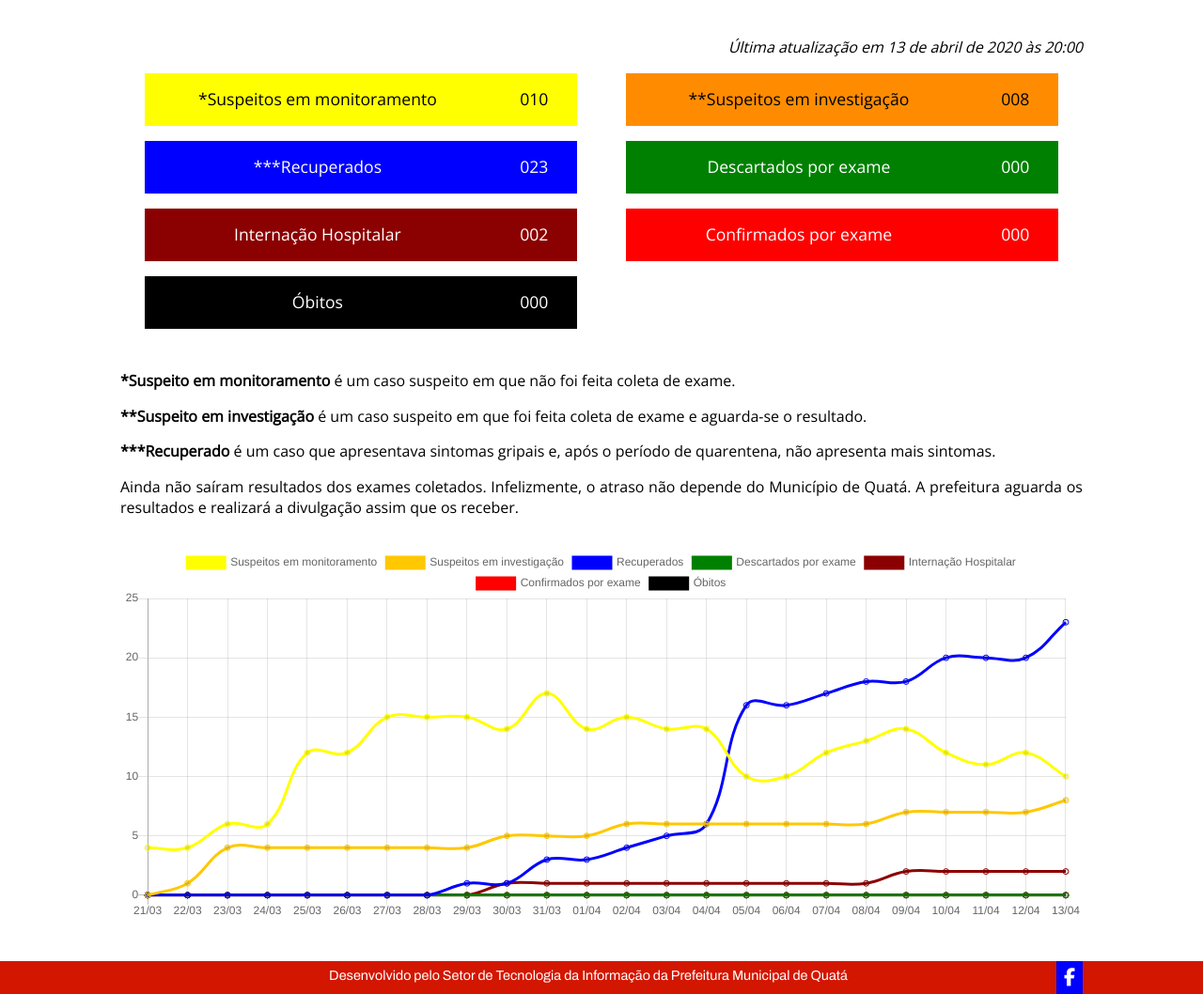
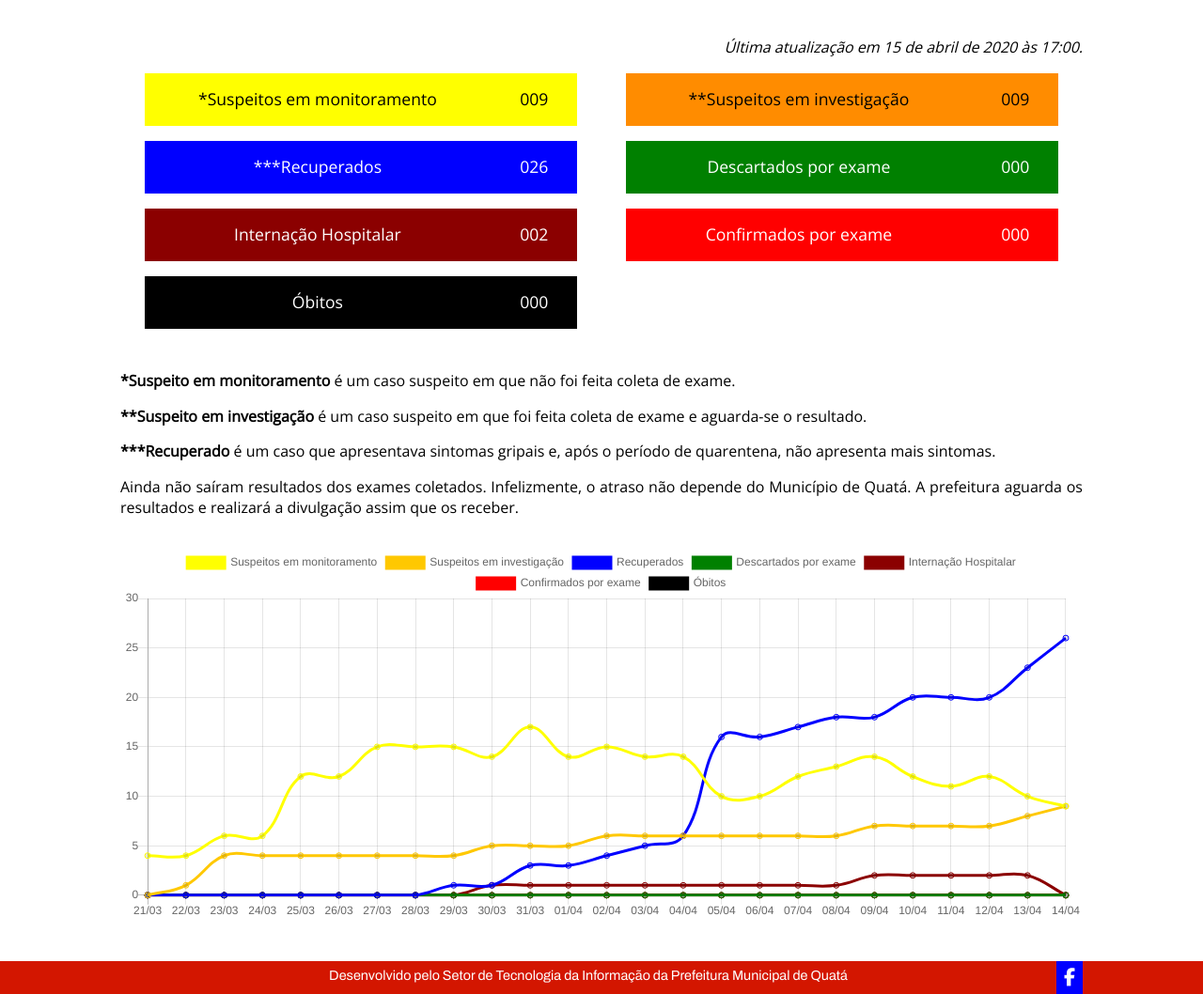
Before and after one commit to rafaelssantos/coronavirus, a PHP site: page / in a window 1280 px wide. Shown: the part 184-1242 px from the top of the page at 94% size. Run offline with PHP 8.4, Linux system fonts and the light colour scheme; some libraries are stand-ins or nearby versions.

Commit message:
Atualização de casos.

```diff
--- a/index.php
+++ b/index.php
@@ -45,18 +45,18 @@ $contact_url = BASE_URL_DIR . "contato.php";
 
 	<div class='content'>
 		<div class='update-panel-container'>
-			<span>Última atualização em 13 de abril de 2020 às 20:00</span>
+			<span>Última atualização em 15 de abril de 2020 às 17:00.</span>
 		</div>
 
 		<div class='cases-panel-container'>
 			<div class='cases-label-container' id='label-suspeitos-em-monitoramento'>
-				<span class='cases-label'>*Suspeitos em monitoramento</span><span class='cases-counter'>010</span>
+				<span class='cases-label'>*Suspeitos em monitoramento</span><span class='cases-counter'>009</span>
 			</div>
 			<div class='cases-label-container' id='label-suspeitos-em-investigacao'>
-				<span class='cases-label'>**Suspeitos em investigação</span><span class='cases-counter'>008</span>
+				<span class='cases-label'>**Suspeitos em investigação</span><span class='cases-counter'>009</span>
 			</div>
 			<div class='cases-label-container' id='label-recuperados'>
-				<span class='cases-label'>***Recuperados</span><span class='cases-counter'>023</span>
+				<span class='cases-label'>***Recuperados</span><span class='cases-counter'>026</span>
 			</div>
 			<div class='cases-label-container' id='label-descartados-por-exame'>
 				<span class='cases-label'>Descartados por exame</span><span class='cases-counter'>000</span>
@@ -91,100 +91,6 @@ $contact_url = BASE_URL_DIR . "contato.php";
 		<div class='chart-panel-container'>
 			<canvas id="cases-chart"></canvas>
 		</div>
-
-
-		<!-- <div class='cases-table'>
-			<div class='cases-table-header'>
-				<span class='table-cell table-cell-0'><span>Sexo</span></span>
-				<span class='table-cell table-cell-1'><span>Idade</span></span>
-				<span class='table-cell table-cell-2'><span>Condição do paciente</span></span>
-				<span class='table-cell table-cell-3'><span>SWAB<br>Exame<br>COVID-19</span></span>
-			</div>
-			<div class='cases-table-content status-suspeito'>
-				<span class='table-cell table-cell-0'><span>M</span></span>
-				<span class='table-cell table-cell-1'><span>74</span></span>
-				<span class='table-cell table-cell-2'><span>Internação Hospitalar (UTI)</span></span>
-				<span class='table-cell table-cell-3'><span>Sim</span></span>
-			</div>
-			<div class='cases-table-content status-suspeito'>
-				<span class='table-cell table-cell-0'><span>M</span></span>
-				<span class='table-cell table-cell-1'><span>36</span></span>
-				<span class='table-cell table-cell-2'><span>Internação Domiciliar</span></span>
-				<span class='table-cell table-cell-3'><span>Não</span></span>
-			</div>
-			<div class='cases-table-content status-suspeito'>
-				<span class='table-cell table-cell-0'><span>M</span></span>
-				<span class='table-cell table-cell-1'><span>21</span></span>
-				<span class='table-cell table-cell-2'><span>Internação Domiciliar</span></span>
-				<span class='table-cell table-cell-3'><span>Não</span></span>
-			</div>
-			<div class='cases-table-content status-suspeito'>
-				<span class='table-cell table-cell-0'><span>F</span></span>
-				<span class='table-cell table-cell-1'><span>38</span></span>
-				<span class='table-cell table-cell-2'><span>Internação Domiciliar</span></span>
-				<span class='table-cell table-cell-3'><span>Não</span></span>
-			</div>
-			<div class='cases-table-content status-suspeito'>
-				<span class='table-cell table-cell-0'><span>F</span></span>
-				<span class='table-cell table-cell-1'><span>39</span></span>
-				<span class='table-cell table-cell-2'><span>Internação Domiciliar</span></span>
-				<span class='table-cell table-cell-3'><span>Não</span></span>
-			</div>
-			<div class='cases-table-content status-suspeito'>
-				<span class='table-cell table-cell-0'><span>F</span></span>
-				<span class='table-cell table-cell-1'><span>52</span></span>
-				<span class='table-cell table-cell-2'><span>Internação Domiciliar</span></span>
-				<span class='table-cell table-cell-3'><span>Não</span></span>
-			</div>
-			<div class='cases-table-content status-suspeito'>
-				<span class='table-cell table-cell-0'><span>M</span></span>
-				<span class='table-cell table-cell-1'><span>03</span></span>
-				<span class='table-cell table-cell-2'><span>Internação Domiciliar</span></span>
-				<span class='table-cell table-cell-3'><span>Não</span></span>
-			</div>
-			<div class='cases-table-content status-suspeito'>
-				<span class='table-cell table-cell-0'><span>M</span></span>
-				<span class='table-cell table-cell-1'><span>27</span></span>
-				<span class='table-cell table-cell-2'><span>Internação Domiciliar</span></span>
-				<span class='table-cell table-cell-3'><span>Não</span></span>
-			</div>
-			<div class='cases-table-content status-suspeito'>
-				<span class='table-cell table-cell-0'><span>F</span></span>
-				<span class='table-cell table-cell-1'><span>24</span></span>
-				<span class='table-cell table-cell-2'><span>Internação Domiciliar</span></span>
-				<span class='table-cell table-cell-3'><span>Não</span></span>
-			</div>
-			<div class='cases-table-content status-suspeito'>
-				<span class='table-cell table-cell-0'><span>F</span></span>
-				<span class='table-cell table-cell-1'><span>43</span></span>
-				<span class='table-cell table-cell-2'><span>Internação Domiciliar</span></span>
-				<span class='table-cell table-cell-3'><span>Não</span></span>
-			</div>
-			<div class='cases-table-content status-suspeito'>
-				<span class='table-cell table-cell-0'><span>M</span></span>
-				<span class='table-cell table-cell-1'><span>06</span></span>
-				<span class='table-cell table-cell-2'><span>Internação Domiciliar</span></span>
-				<span class='table-cell table-cell-3'><span>Não</span></span>
-			</div>
-			<div class='cases-table-content status-suspeito'>
-				<span class='table-cell table-cell-0'><span>F</span></span>
-				<span class='table-cell table-cell-1'><span>32</span></span>
-				<span class='table-cell table-cell-2'><span>Internação Domiciliar</span></span>
-				<span class='table-cell table-cell-3'><span>Não</span></span>
-			</div>
-			<div class='cases-table-content status-suspeito'>
-				<span class='table-cell table-cell-0'><span>F</span></span>
-				<span class='table-cell table-cell-1'><span>81</span></span>
-				<span class='table-cell table-cell-2'><span>Internação Domiciliar</span></span>
-				<span class='table-cell table-cell-3'><span>Não</span></span>
-			</div>
-			<div class='cases-table-content status-suspeito'>
-				<span class='table-cell table-cell-0'><span>F</span></span>
-				<span class='table-cell table-cell-1'><span>61</span></span>
-				<span class='table-cell table-cell-2'><span>Internação Hospitalar</span></span>
-				<span class='table-cell table-cell-3'><span>Sim</span></span>
-			</div>
-		</div> -->
 	</div>
 
 	<?php include(HTDOCS_DIR . '/html/footer.php'); ?>
@@ -194,41 +100,41 @@ $contact_url = BASE_URL_DIR . "contato.php";
 	new Chart(document.getElementById("cases-chart"), {
 		type: 'line',
 		data: {
-			labels: ['21/03', '22/03', '23/03', '24/03', '25/03', '26/03', '27/03', '28/03', '29/03', '30/03', '31/03', '01/04', '02/04', '03/04', '04/04', '05/04', '06/04', '07/04', '08/04', '09/04', '10/04', '11/04', '12/04', '13/04'],
+			labels: ['21/03', '22/03', '23/03', '24/03', '25/03', '26/03', '27/03', '28/03', '29/03', '30/03', '31/03', '01/04', '02/04', '03/04', '04/04', '05/04', '06/04', '07/04', '08/04', '09/04', '10/04', '11/04', '12/04', '13/04', '14/04'],
 			datasets: [{
-				data: [04, 04, 06, 06, 12, 12, 15, 15, 15, 14, 17, 14, 15, 14, 14, 10, 10, 12, 13, 14, 12, 11, 12, 10],
+				data: [04, 04, 06, 06, 12, 12, 15, 15, 15, 14, 17, 14, 15, 14, 14, 10, 10, 12, 13, 14, 12, 11, 12, 10, 09],
 				label: "Suspeitos em monitoramento",
 				borderColor: "#FFFF00",
 				fill: false
 			},
 			{
-				data: [00, 01, 04, 04, 04, 04, 04, 04, 04, 05, 05, 05, 06, 06, 06, 06, 06, 06, 06, 07, 07, 07, 07, 08],
+				data: [00, 01, 04, 04, 04, 04, 04, 04, 04, 05, 05, 05, 06, 06, 06, 06, 06, 06, 06, 07, 07, 07, 07, 08, 09],
 				label: "Suspeitos em investigação",
 				borderColor: "#FFC800",
 				fill: false
 			},
 			{
-				data: [00, 00, 00, 00, 00, 00, 00, 00, 01, 01, 03, 03, 04, 05, 06, 16, 16, 17, 18, 18, 20, 20, 20, 23],
+				data: [00, 00, 00, 00, 00, 00, 00, 00, 01, 01, 03, 03, 04, 05, 06, 16, 16, 17, 18, 18, 20, 20, 20, 23, 26],
 				label: "Recuperados",
 				borderColor: "#0000FF",
 				fill: false
 			}, {
-				data: [00, 00, 00, 00, 00, 00, 00, 00, 00, 00, 00, 00, 00, 00, 00, 00, 00, 00, 00, 00, 00, 00, 00, 00],
+				data: [00, 00, 00, 00, 00, 00, 00, 00, 00, 00, 00, 00, 00, 00, 00, 00, 00, 00, 00, 00, 00, 00, 00, 00, 00],
 				label: "Descartados por exame",
 				borderColor: "#008000",
 				fill: false
 			}, {
-				data: [00, 00, 00, 00, 00, 00, 00, 00, 00, 01, 01, 01, 01, 01, 01, 01, 01, 01, 01, 02, 02, 02, 02, 02],
+				data: [00, 00, 00, 00, 00, 00, 00, 00, 00, 01, 01, 01, 01, 01, 01, 01, 01, 01, 01, 02, 02, 02, 02, 02, 00],
 				label: "Internação Hospitalar",
 				borderColor: "#8B0000",
 				fill: false
 			}, {
-				data: [00, 00, 00, 00, 00, 00, 00, 00, 00, 00, 00, 00, 00, 00, 00, 00, 00, 00, 00, 00, 00, 00, 00, 00],
+				data: [00, 00, 00, 00, 00, 00, 00, 00, 00, 00, 00, 00, 00, 00, 00, 00, 00, 00, 00, 00, 00, 00, 00, 00, 00],
 				label: "Confirmados por exame",
 				borderColor: "#FF0000",
 				fill: false
 			}, {
-				data: [00, 00, 00, 00, 00, 00, 00, 00, 00, 00, 00, 00, 00, 00, 00, 00, 00, 00, 00, 00, 00, 00, 00, 00],
+				data: [00, 00, 00, 00, 00, 00, 00, 00, 00, 00, 00, 00, 00, 00, 00, 00, 00, 00, 00, 00, 00, 00, 00, 00, 00],
 				label: "Óbitos",
 				borderColor: "#000000",
 				fill: false
```
